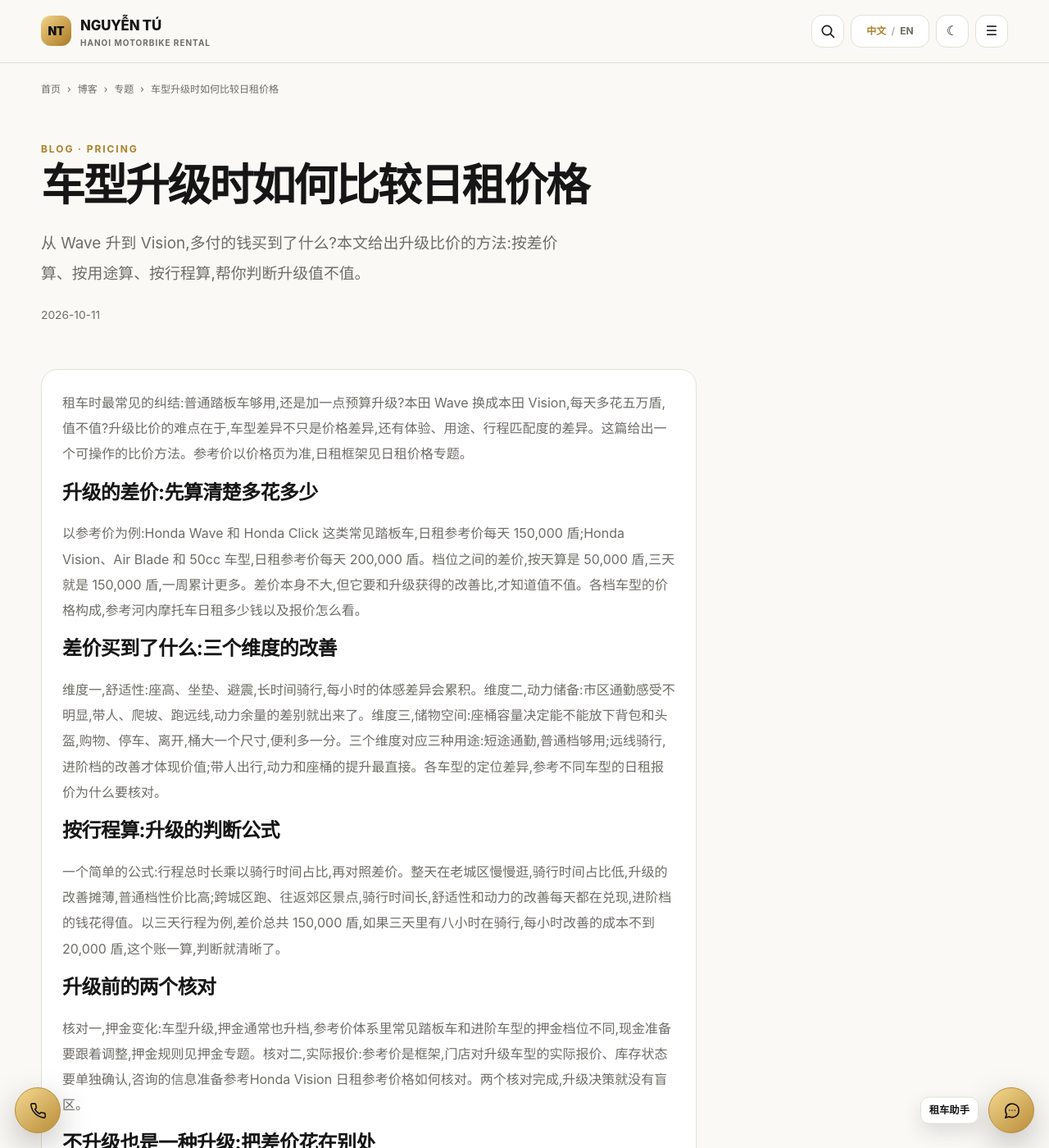
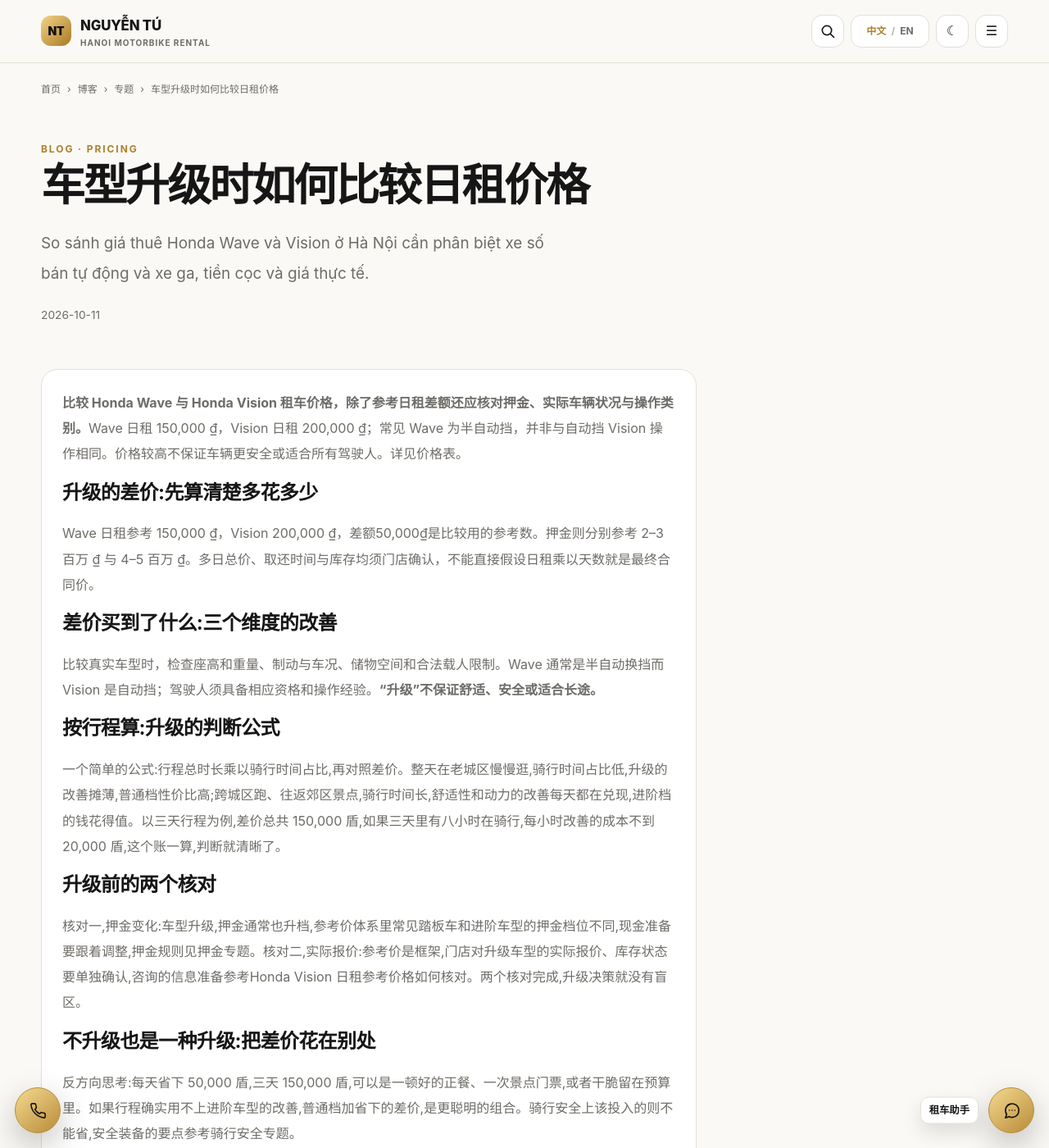
Before and after one commit to thuexemayhanoi/china, a Jekyll site: the page built from _posts/2026-10-11-hanoi-pricing-daily-19.md, in a window 1280 px wide and 1400 px high. Shown: the whole window at 82% size. Built offline with Jekyll 4.4.1, drawn with Linux system fonts in a browser that asks for light colours; some of the changed text lies outside the part shown.

Commit message:
seo(china): rewrite pricing answer based on actual contract 19

```diff
--- a/_posts/2026-10-11-hanoi-pricing-daily-19.md
+++ b/_posts/2026-10-11-hanoi-pricing-daily-19.md
@@ -5,22 +5,23 @@
 subtopic: "daily"
 permalink: "/blog/hanoi-pricing-daily-19/"
 title: "车型升级时如何比较日租价格"
-description: "从 Wave 升到 Vision,多付的钱买到了什么?本文给出升级比价的方法:按差价算、按用途算、按行程算,帮你判断升级值不值。"
+description: "So sánh giá thuê Honda Wave và Vision ở Hà Nội cần phân biệt xe số bán tự động và xe ga, tiền cọc và giá thực tế."
+last_modified_at: "2026-10-12"
 primary_keyword: "河内摩托车日租价格"
 date: "2026-10-11 18:07:50 +0700"
 seo_silo: "pricing/daily"
 breadcrumbs: [{"label": "博客", "href": "/blog/"}, {"label": "专题", "href": "/topics/pricing/daily/"}, {"label": "车型升级时如何比较日租价格"}]
 publication_method: "automated_qa"
 ---
-租车时最常见的纠结:普通踏板车够用,还是加一点预算升级?本田 Wave 换成本田 Vision,每天多花五万盾,值不值?升级比价的难点在于,车型差异不只是价格差异,还有体验、用途、行程匹配度的差异。这篇给出一个可操作的比价方法。参考价以[价格页](/prices/)为准,日租框架见[日租价格专题](/topics/pricing/daily/)。
+**比较 Honda Wave 与 Honda Vision 租车价格，除了参考日租差额还应核对押金、实际车辆状况与操作类别。**Wave 日租 {{ site.data.vehicles[0].display.day }}，Vision 日租 {{ site.data.vehicles[1].display.day }}；常见 Wave 为半自动挡，并非与自动挡 Vision 操作相同。价格较高不保证车辆更安全或适合所有驾驶人。详见[价格表](/prices/)。
 
 ## 升级的差价:先算清楚多花多少
 
-以参考价为例:Honda Wave 和 Honda Click 这类常见踏板车,日租参考价每天 150,000 盾;Honda Vision、Air Blade 和 50cc 车型,日租参考价每天 200,000 盾。档位之间的差价,按天算是 50,000 盾,三天就是 150,000 盾,一周累计更多。差价本身不大,但它要和升级获得的改善比,才知道值不值。各档车型的价格构成,参考[河内摩托车日租多少钱以及报价怎么看](/blog/hanoi-pricing-daily-01/)。
+Wave 日租参考 {{ site.data.vehicles[0].display.day }}，Vision {{ site.data.vehicles[1].display.day }}，差额50,000₫是比较用的参考数。押金则分别参考 {{ site.data.vehicles[0].deposit }} 与 {{ site.data.vehicles[1].deposit }}。多日总价、取还时间与库存均须门店确认，不能直接假设日租乘以天数就是最终合同价。
 
 ## 差价买到了什么:三个维度的改善
 
-维度一,舒适性:座高、坐垫、避震,长时间骑行,每小时的体感差异会累积。维度二,动力储备:市区通勤感受不明显,带人、爬坡、跑远线,动力余量的差别就出来了。维度三,储物空间:座桶容量决定能不能放下背包和头盔,购物、停车、离开,桶大一个尺寸,便利多一分。三个维度对应三种用途:短途通勤,普通档够用;远线骑行,进阶档的改善才体现价值;带人出行,动力和座桶的提升最直接。各车型的定位差异,参考[不同车型的日租报价为什么要核对](/blog/hanoi-pricing-daily-08/)。
+比较真实车型时，检查座高和重量、制动与车况、储物空间和合法载人限制。Wave 通常是半自动换挡而 Vision 是自动挡；驾驶人须具备相应资格和操作经验。**“升级”不保证舒适、安全或适合长途。**
 
 ## 按行程算:升级的判断公式
 
@@ -36,4 +37,4 @@
 
 ## 结语
 
-升级比价不是比谁贵,是比差价和改善谁大。按差价算、按用途算、按行程算,三步走完,值不值一目了然。押金和报价两个核对做完,升级就没有意外。车型选择的完整思路,回看[日租价格专题](/topics/pricing/daily/)。
+要比较的不只是日租差额，还有车型真实状况、骑行资格、押金和实际合同。**从半自动挡换自动挡并非单纯价格升级。**参阅[车型专题](/topics/rental/)。
```
